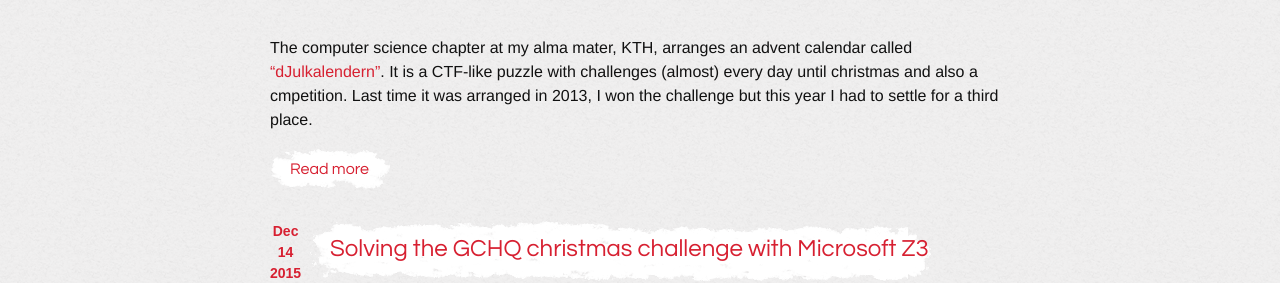
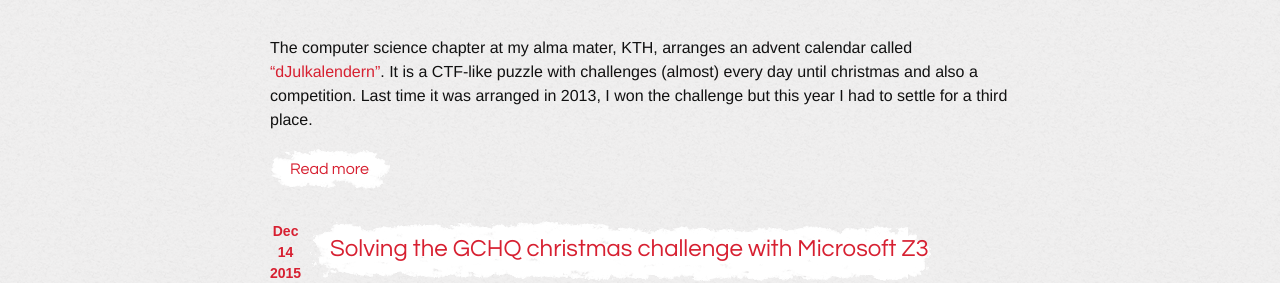
Before and after one commit to ZetaTwo/zetatwocom, a Jekyll site: the page built from index.html, in a window 1280 px wide. Shown: the part 251-534 px from the top of the page. Built offline with Jekyll 4.4.1, drawn with Linux system fonts in a browser that asks for light colours; nearby versions of some CDN libraries; some web fonts are replaced; the list of posts is cut into pages by our own code.

Commit message:
Spelling

```diff
--- a/_posts/ctf/2015-12-25-djulkalendern-writeup.md
+++ b/_posts/ctf/2015-12-25-djulkalendern-writeup.md
@@ -9,7 +9,7 @@
 ---
 
 The computer science chapter at my alma mater, KTH, arranges an advent calendar called ["dJulkalendern"](https://djul.datasektionen.se).
-It is a CTF-like puzzle with challenges (almost) every day until christmas and also a cmpetition.
+It is a CTF-like puzzle with challenges (almost) every day until christmas and also a competition.
 Last time it was arranged in 2013, I won the challenge but this year I had to settle for a third place.
 
 The puzzles are not really security focused like regular CTF but more broader IT related puzzles.
```
Also changed, not shown: other parts of _posts/ctf/2015-12-25-djulkalendern-writeup.md (+1 -1 lines).
